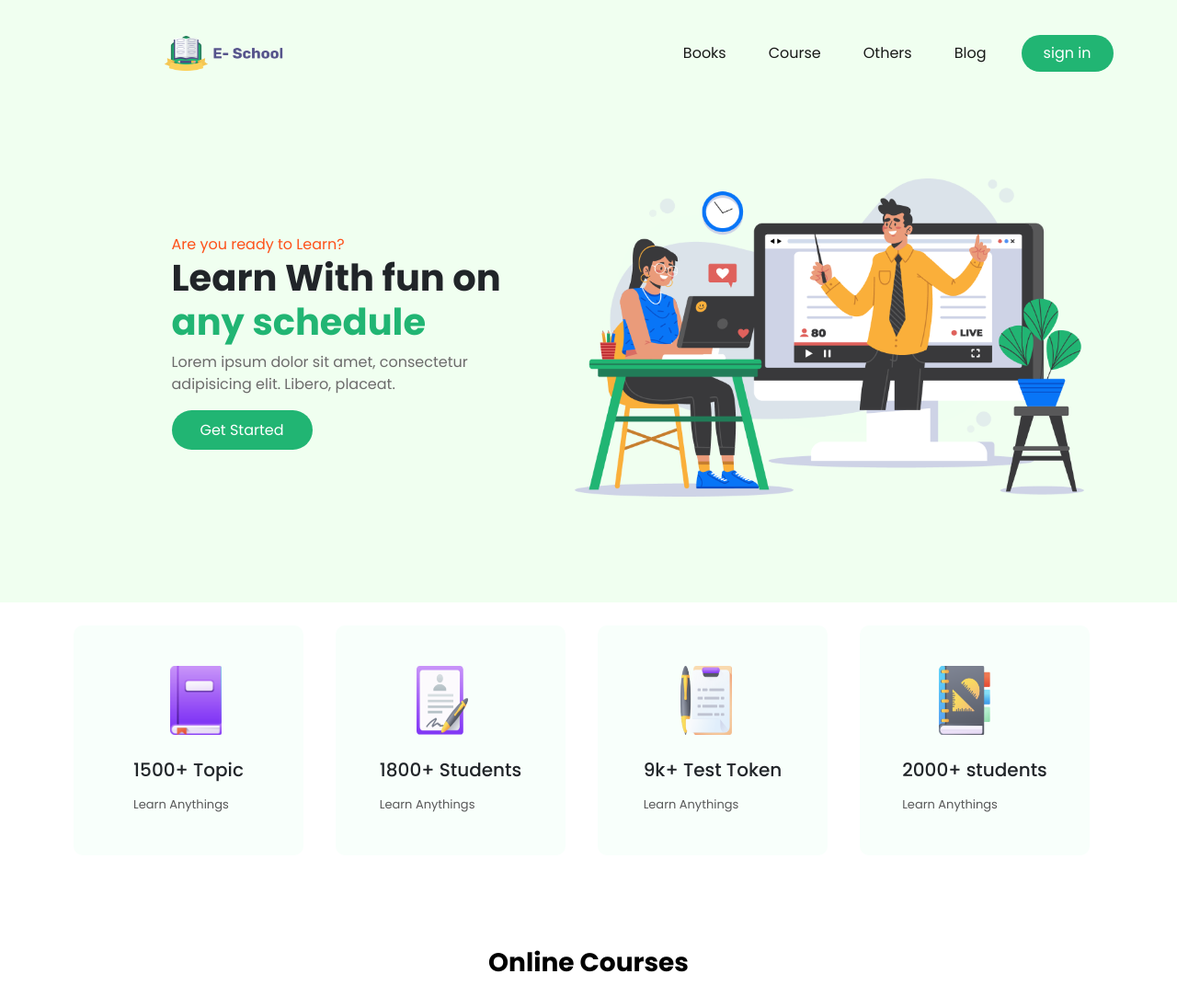
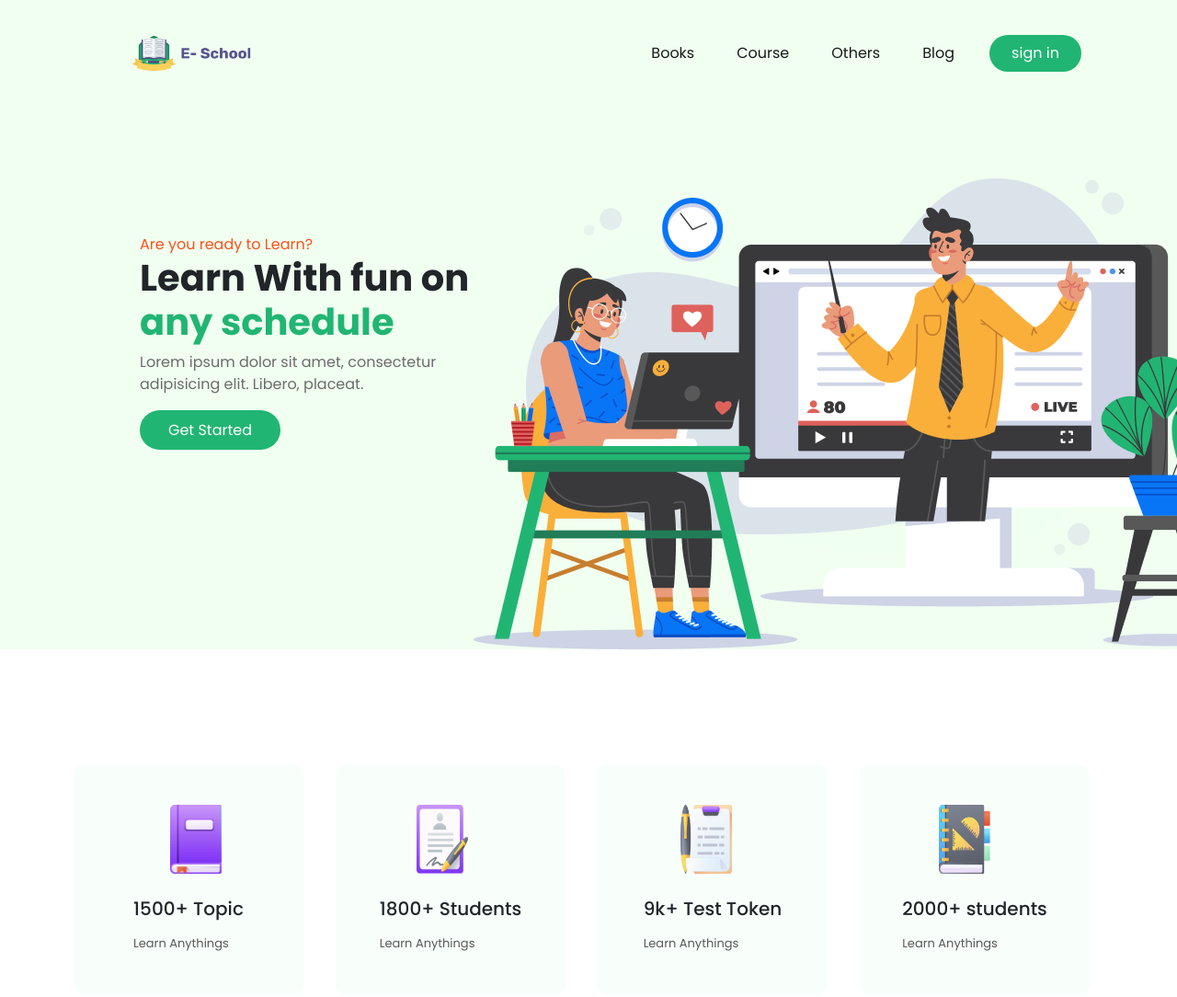
Before and after one commit to saif0101/e-school, a plain HTML site: page index.html in a window 1280 px wide. Shown: the top 1084 px of the page at 92% size. Drawn offline with nearby package versions, Linux system fonts and the light colour scheme.

Commit message:
finally done

```diff
--- a/css/style.css
+++ b/css/style.css
@@ -30,19 +30,20 @@ body{
 .sign-btn:hover{
   transform: scale(1.1);
 }
-.row{
+/* .row{
     position: relative;
-}
+} */
+
 .top-bg-part{
-width: 1349px;
-height: 655px;
+/* width: 1349px;
+height: 655px; */
+background-size: 100% 100%;
 margin: 0px;
 background-color:  #F0FFF0;
 }
 .top-image img{
-    position: absolute;
-    width: 554px;
-    height: 346px;
+    /* width: 554px;
+    height: 346px; */
     left: 520px;
     margin-top: 100px;
 }
@@ -61,7 +62,7 @@ border: none;
 }
 .top-text{
 
-   position:absolute;
+   /* position:absolute; */
    width: 380px;
    margin-top: 160px;
    margin-left: 70px;
@@ -155,9 +156,10 @@ border: none;
 }
 /* footer part */
 .footer-part{
-  width: 1349px;
-height:330px;
+  /* width: 1349px;
+  height:330px; */
   background-color: #282531;
+  background-size: 100% 100%;
 }
 .foot-part-text{
   color: #FFFFFF;
@@ -180,6 +182,7 @@ footer{
   color: #CDCDCD;
   text-align: center ;
   background-color: #282531;
+  background-size: 100% 100%;
   padding: 20px;
   font-weight: 200;
   font-size: small;
--- a/index.html
+++ b/index.html
@@ -16,7 +16,7 @@
   </head>
   <body>
       <!-- navbar part -->
-     <section class="top-bg-part">
+     <section class="top-bg-part ">
         <div class="container" >
             <nav class="navbar navbar-expand-lg bg-transparent">
                 <div class="container-fluid">
@@ -48,8 +48,7 @@
                 </div>
               </nav>
 
-              <div class="row d-flex">
-
+              <div class="row">
                   <div class=" col-md-6">
                     <div class="top-text">
                      <span style="color:#FD511A;">Are you ready to Learn?</span>
@@ -63,6 +62,7 @@
                  </div>
                  <div class="col-md-6 top-image d-flex justify-content-center">
                      <img src="images/e-school-resources-master/Photos/Illustration.png" alt="">
+                 </div>
                  </div>
 
               </div>
@@ -188,7 +188,7 @@
        </section>
 
        <!-- footer part -->
-       <section class="footer-part">
+       <section class="footer-part d-flex col-md">
          <div class="container">
            <div class="row foot-part-text ">
              <div class="col-md-4" style="margin-right: 50px; font-size:small;font-weight: 200;">
```
Lines whose indentation alone changed are shown as unchanged.
